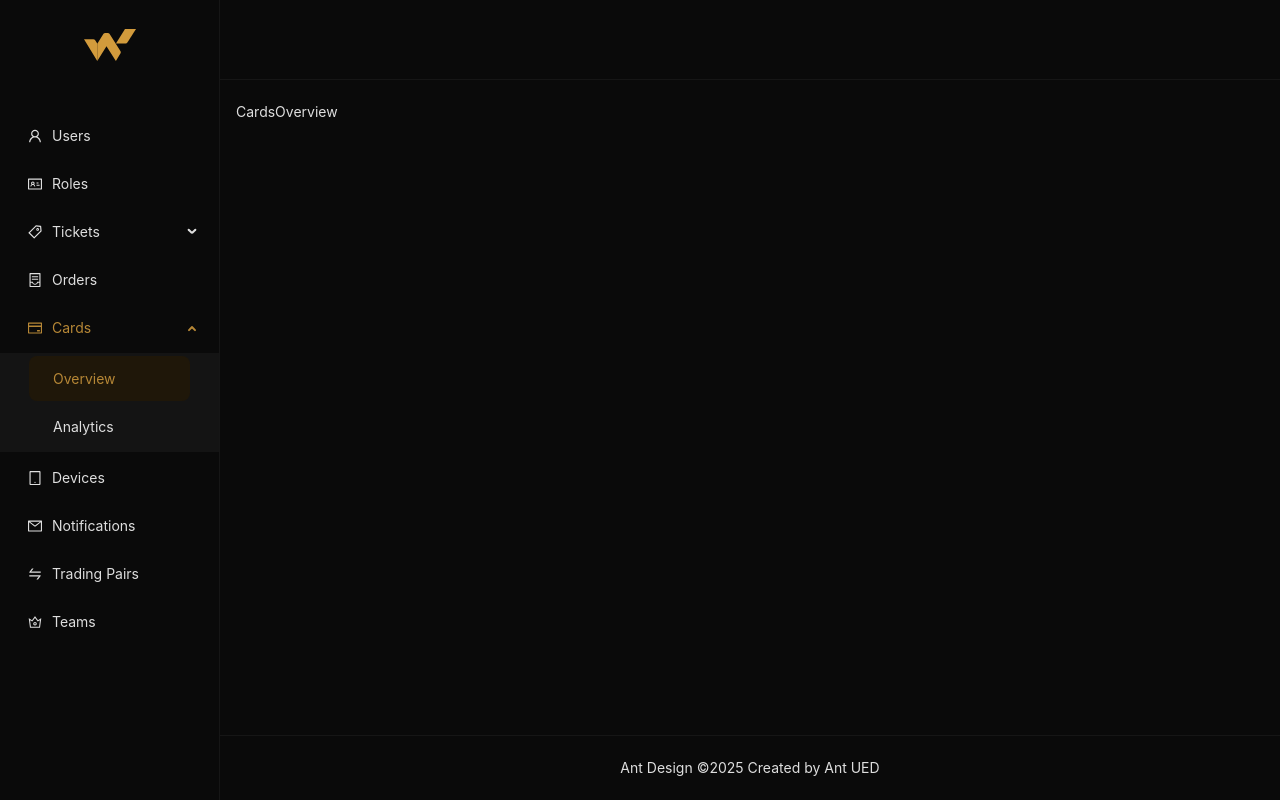
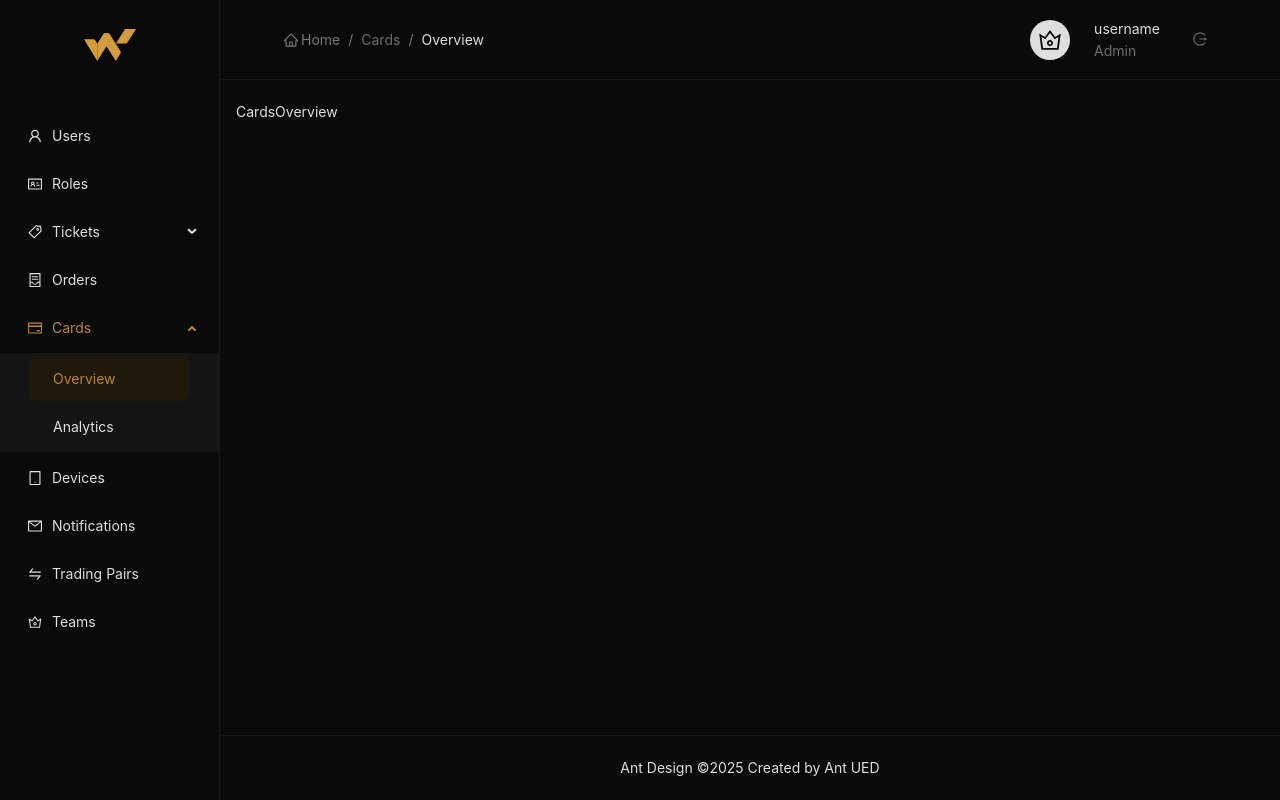
Before and after one commit to Tetiana-KET/cards-overview-list, a React (Vite) app: page /cards/overview in a window 1280 px wide. Built offline with nearby package versions, Linux system fonts and the light colour scheme; a web font is replaced by a local one.

Commit message:
feat: add user and logout button to header

```diff
--- a/src/pages/Layout/AppLayout.tsx
+++ b/src/pages/Layout/AppLayout.tsx
@@ -4,6 +4,8 @@ import { Layout, theme } from 'antd';
 import { Logo } from '@/components/ui/Logo';
 import { SideBarMenu } from './components/SideBar/SideBarMenu';
 import { Outlet } from 'react-router-dom';
+import { Breadcrumbs } from './components/Breadcrumbs/Breadcrumbs';
+import { LoginBlock } from './components/LoginBlock';
 
 const { Header, Content, Footer, Sider } = Layout;
 
@@ -25,6 +27,9 @@ const headerStyle: React.CSSProperties = {
   padding: '18px 64px',
   height: '80px',
   borderBottom: '1px solid #161616',
+  display: 'flex',
+  alignItems: 'center',
+  justifyContent: 'space-between',
 };
 
 export const AppLayout = () => {
@@ -52,7 +57,10 @@ export const AppLayout = () => {
             ...headerStyle,
             background: colorBgContainer,
           }}
-        />
+        >
+          <Breadcrumbs />
+          <LoginBlock />
+        </Header>
         <Content style={{ margin: '24px 16px 0', overflow: 'initial' }}>
           <Outlet />
         </Content>
--- /dev/null
+++ b/src/pages/Layout/components/Breadcrumbs/Breadcrumbs.tsx
@@ -0,0 +1,63 @@
+import { Breadcrumb } from 'antd';
+import { HomeOutlined } from '@ant-design/icons';
+import { Link, useLocation } from 'react-router-dom';
+
+const breadcrumbNameMap: Record<string, string> = {
+  users: 'Users',
+  roles: 'Roles',
+  tickets: 'Tickets',
+  'tickets/overview': 'Overview',
+  'tickets/analytics': 'Analytics',
+  orders: 'Orders',
+  cards: 'Cards',
+  'cards/overview': 'Overview',
+  'cards/analytics': 'Analytics',
+  devices: 'Devices',
+  notifications: 'Notifications',
+  'trading-pairs': 'Trading Pairs',
+  teams: 'Teams',
+};
+
+export const Breadcrumbs = () => {
+  const location = useLocation();
+  const pathSnippets = location.pathname.split('/').filter((i) => i);
+
+  const items = pathSnippets.map((_, index) => {
+    const url = `/${pathSnippets.slice(0, index + 1).join('/')}`;
+    const title = breadcrumbNameMap[pathSnippets.slice(0, index + 1).join('/')];
+    const isLast = index === pathSnippets.length - 1;
+
+    return {
+      key: url,
+      title: isLast ? (
+        <span style={{ color: '#DEDEDE' }}>{title}</span>
+      ) : (
+        <Link to={url} style={{ color: '#6C6C6C' }}>
+          {title}
+        </Link>
+      ),
+    };
+  });
+
+  const homeItem =
+    pathSnippets.length > 0
+      ? [
+          {
+            key: 'home',
+            title: (
+              <Link to="/" style={{ display: 'flex', alignItems: 'center', gap: '3px' }}>
+                <HomeOutlined />
+                <span>Home</span>
+              </Link>
+            ),
+          },
+        ]
+      : [];
+
+  return (
+    <Breadcrumb
+      style={{ display: 'flex', alignItems: 'center', justifyContent: 'space-between' }}
+      items={[...homeItem, ...items]}
+    />
+  );
+};
--- /dev/null
+++ b/src/pages/Layout/components/LoginBlock.tsx
@@ -0,0 +1,29 @@
+import { Avatar, Button } from 'antd';
+import { CrownOutlined, LogoutOutlined } from '@ant-design/icons';
+import { CSSProperties } from 'react';
+
+const userStyle: CSSProperties = { color: '#DEDEDE', margin: 0, height: 'fit-content', lineHeight: '22px' };
+
+export const LoginBlock = () => {
+  return (
+    <div
+      style={{
+        display: 'flex',
+        alignItems: 'center',
+        gap: 24,
+      }}
+    >
+      <Avatar
+        size="large"
+        style={{ backgroundColor: '#DEDEDE' }}
+        icon={<CrownOutlined style={{ color: '#0A0A0A' }} />}
+      />
+
+      <div>
+        <p style={userStyle}>username</p>
+        <p style={{ ...userStyle, color: '#6C6C6C' }}>Admin</p>
+      </div>
+      <Button type="text" icon={<LogoutOutlined style={{ color: '#6C6C6C', width: 'fit-content' }} />} />
+    </div>
+  );
+};
```
